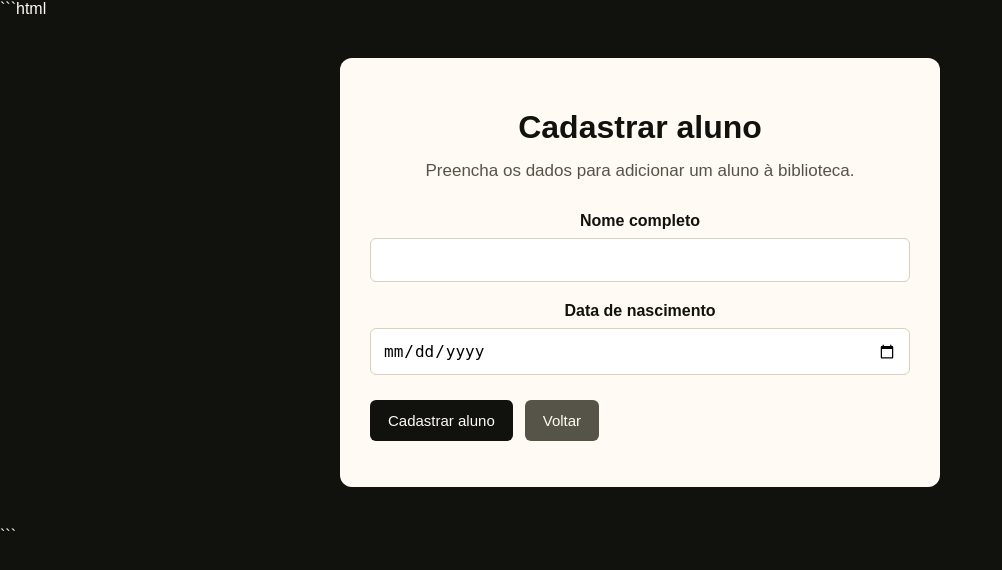
After one commit to guilhermegsd56-ui/Sistema-web-para-gerenciamento-de-livros-autores-alunos-e-empr-stimos., a Flask app: page /alunos/cadastrar in a window 1280 px wide. The commit adds this page. Shown: the top 570 px of the page, without its empty margins (0-1002 px from the left). Run offline with Flask 3, Linux system fonts and the light colour scheme.

Commit message:
Corrige formularios e listagem de emprestimos

````diff
--- /dev/null
+++ b/templates/cadastrar_aluno.html
@@ -0,0 +1,139 @@
+```html
+<!DOCTYPE html>
+<html lang="pt-br">
+<head>
+    <meta charset="UTF-8">
+    <meta name="viewport" content="width=device-width, initial-scale=1.0">
+
+    <title>Cadastrar Aluno | Biblioteca Inteligente</title>
+
+    <link rel="stylesheet" href="{{ url_for('static', filename='css/style.css') }}">
+
+    <style>
+        .formulario-container {
+            max-width: 600px;
+            margin: 40px auto;
+            padding: 30px;
+            background: #FFFBF4;
+            border-radius: 12px;
+            color: #11120D;
+        }
+
+        .formulario-container h1 {
+            margin-bottom: 10px;
+        }
+
+        .formulario-container p {
+            margin-bottom: 25px;
+            color: #565449;
+        }
+
+        .campo {
+            margin-bottom: 20px;
+        }
+
+        .campo label {
+            display: block;
+            margin-bottom: 8px;
+            font-weight: bold;
+        }
+
+        .campo input {
+            width: 100%;
+            box-sizing: border-box;
+            padding: 12px;
+            border: 1px solid #D8CFBC;
+            border-radius: 6px;
+            font-size: 16px;
+        }
+
+        .acoes {
+            display: flex;
+            gap: 12px;
+            flex-wrap: wrap;
+            margin-top: 25px;
+        }
+
+        .botao-formulario {
+            display: inline-block;
+            padding: 12px 18px;
+            border: none;
+            border-radius: 6px;
+            background: #11120D;
+            color: #FFFBF4;
+            text-decoration: none;
+            cursor: pointer;
+            font-size: 15px;
+        }
+
+        .botao-voltar {
+            background: #565449;
+        }
+
+        .mensagem-erro {
+            margin-bottom: 20px;
+            padding: 12px;
+            border-radius: 6px;
+            background: #f8dddd;
+            color: #842029;
+        }
+    </style>
+</head>
+
+<body>
+
+    <main class="formulario-container">
+        <h1>Cadastrar aluno</h1>
+        <p>Preencha os dados para adicionar um aluno à biblioteca.</p>
+
+        {% with mensagens = get_flashed_messages(with_categories=true) %}
+            {% if mensagens %}
+                {% for categoria, mensagem in mensagens %}
+                    <div class="mensagem-erro">
+                        {{ mensagem }}
+                    </div>
+                {% endfor %}
+            {% endif %}
+        {% endwith %}
+
+        <form method="POST" action="{{ url_for('cadastrar_aluno') }}">
+            <div class="campo">
+                <label for="nome">Nome completo</label>
+                <input
+                    type="text"
+                    id="nome"
+                    name="nome"
+                    maxlength="45"
+                    value="{{ nome|default('') }}"
+                    required
+                >
+            </div>
+
+            <div class="campo">
+                <label for="data_nascimento">Data de nascimento</label>
+                <input
+                    type="date"
+                    id="data_nascimento"
+                    name="data_nascimento"
+                    max="{{ hoje }}"
+                    value="{{ data_nascimento|default('') }}"
+                    required
+                >
+            </div>
+
+            <div class="acoes">
+                <button type="submit" class="botao-formulario">
+                    Cadastrar aluno
+                </button>
+
+                <a href="{{ url_for('listar_alunos') }}"
+                   class="botao-formulario botao-voltar">
+                    Voltar
+                </a>
+            </div>
+        </form>
+    </main>
+
+</body>
+</html>
+```
--- a/templates/editar_livro.html
+++ b/templates/editar_livro.html
@@ -127,8 +127,7 @@
             id="ano_publicacao"
             name="ano_publicacao"
             required
-            value="{{ livro.ANO_PUBLICACAO.strftime('%Y-%m-%d')
-                     if livro.ANO_PUBLICACAO else '' }}"
+            value="{{ livro.ANO_PUBLICACAO.strftime('%Y-%m-%d') if livro.ANO_PUBLICACAO is not string and livro.ANO_PUBLICACAO else (livro.ANO_PUBLICACAO if livro.ANO_PUBLICACAO else '') }}"
         >
 
         <label for="autor">Autor</label>
````
Also changed, not shown: templates/emprestimos.html (+9 -4 lines), templates/index.html (+6 -4 lines).
